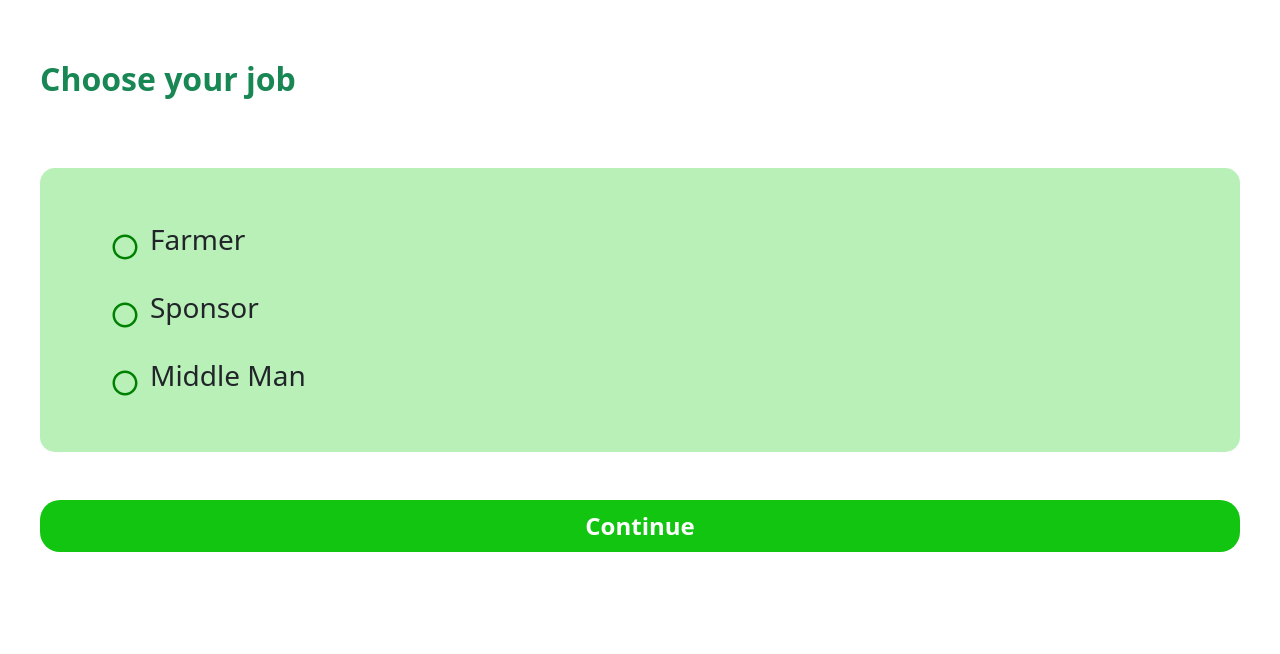
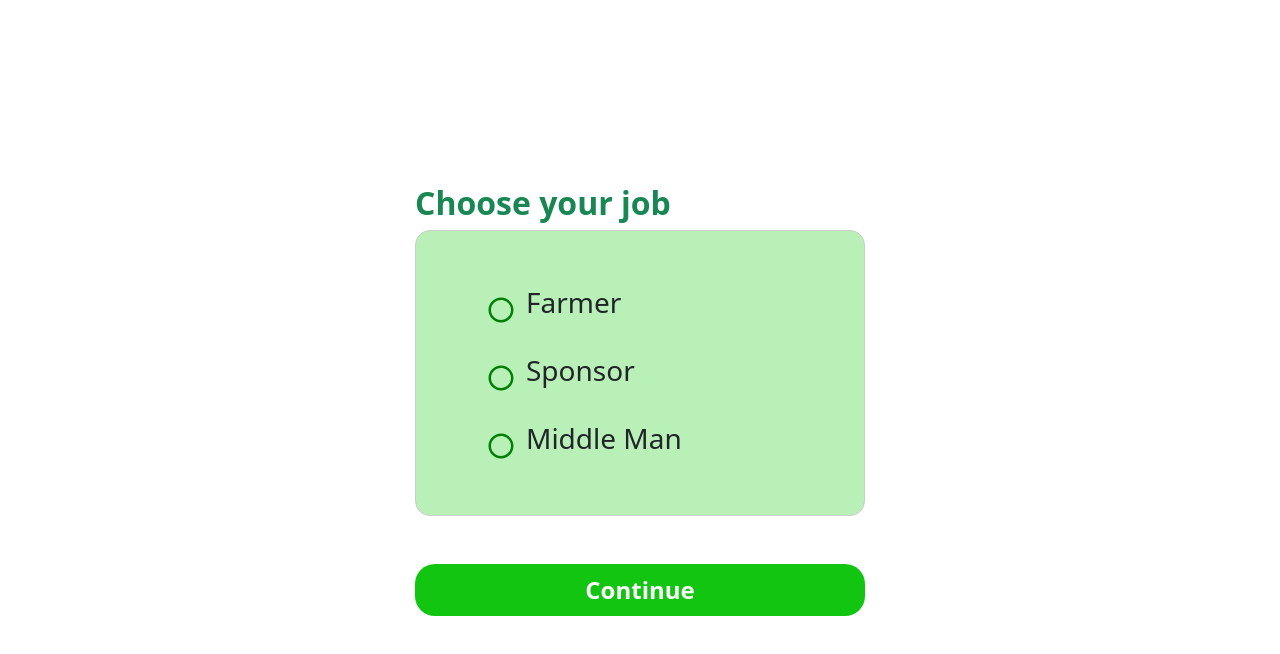
Before and after one commit to orestengabo0/IFP, a React (Vite) app: page / in a window 1280 px wide. Shown: the top 654 px of the page. Built offline with nearby package versions, Linux system fonts and the light colour scheme.

Commit message:
Creating Job Choice form for desktops

```diff
--- a/src/App.tsx
+++ b/src/App.tsx
@@ -1,5 +1,8 @@
 import React from 'react'
 import JobChoice from './components/JobChoice/JobChoice'
+import WelcomePage from './components/WelcomePage/WelcomePage'
+import SignupForm from './components/SignUp/SignUp'
+import Login from './components/Login/Login'
 
 const App = () => {
   return (
--- a/src/components/JobChoice/JobChoice.module.css
+++ b/src/components/JobChoice/JobChoice.module.css
@@ -1,9 +1,3 @@
-.jobChoice {
-  margin: 20px;
-  margin-top: 40px;
-  padding: 20px;
-}
-
 .inputGroup {
   display: flex;
   align-items: center;
@@ -46,3 +40,24 @@ p {
 .submitButton:hover {
   background-color: #2df02d;
 }
+
+.jobChoice {
+  margin: 0 auto;
+  padding: 20px;
+  min-height: 100vh;
+  display: flex;
+  align-items: center;
+  justify-content: center;
+}
+
+@media screen and (min-width: 550px) {
+  .jobChoiceForm {
+    border: 1px solid #ccc;
+    width: 450px;
+    margin: 0;
+  }
+
+  .submitButton {
+    max-width: 450px;
+  }
+}
--- a/src/components/JobChoice/JobChoice.tsx
+++ b/src/components/JobChoice/JobChoice.tsx
@@ -1,50 +1,63 @@
-import React, { useState } from 'react';
-import styles from './JobChoice.module.css';
+import React, { useState } from "react";
+import styles from "./JobChoice.module.css";
 import { MdRadioButtonChecked, MdRadioButtonUnchecked } from "react-icons/md";
 
 const JobChoice = () => {
   const [selectedJob, setSelectedJob] = useState<string | null>(null);
 
   const handleCheckBoxClick = (job: string) => {
-    setSelectedJob(job)
+    setSelectedJob(job);
   };
 
   return (
     <div className={styles.jobChoice}>
-      <h4 className='text-success fs-2 fw-bold'>Choose your job</h4>
+      <div>
+        <h4 className="text-success fs-2 fw-bold">Choose your job</h4>
         <form className={`jobChoiceForm ${styles.jobChoiceForm}`}>
-        <div className={styles.inputGroup} onClick={() => handleCheckBoxClick('Farmer')}>
+          <div
+            className={styles.inputGroup}
+            onClick={() => handleCheckBoxClick("Farmer")}
+          >
             <span className={styles.icon}>
-            {selectedJob === 'Farmer' ? (
+              {selectedJob === "Farmer" ? (
                 <MdRadioButtonChecked size={30} color="green" />
               ) : (
                 <MdRadioButtonUnchecked size={30} color="green" />
               )}
             </span>
-          <p className='fs-3'>Farmer</p>
+            <p className="fs-3">Farmer</p>
           </div>
-        <div className={styles.inputGroup} onClick={() => handleCheckBoxClick('Sponsor')}>
+          <div
+            className={styles.inputGroup}
+            onClick={() => handleCheckBoxClick("Sponsor")}
+          >
             <span className={styles.icon}>
-            {selectedJob ==='Sponsor' ? (
+              {selectedJob === "Sponsor" ? (
                 <MdRadioButtonChecked size={30} color="green" />
               ) : (
                 <MdRadioButtonUnchecked size={30} color="green" />
               )}
             </span>
-          <p className='fs-3'>Sponsor</p>
+            <p className="fs-3">Sponsor</p>
           </div>
-        <div className={styles.inputGroup} onClick={() => handleCheckBoxClick('Middle Man')}>
+          <div
+            className={styles.inputGroup}
+            onClick={() => handleCheckBoxClick("Middle Man")}
+          >
             <span className={styles.icon}>
-            {selectedJob === 'Middle Man' ? (
+              {selectedJob === "Middle Man" ? (
                 <MdRadioButtonChecked size={30} color="green" />
               ) : (
                 <MdRadioButtonUnchecked size={30} color="green" />
               )}
             </span>
-          <p className='fs-3'>Middle Man</p>
+            <p className="fs-3">Middle Man</p>
           </div>
         </form>
-        <button className={`${styles.submitButton} mt-5 fw-semibold fs-4`}>Continue</button>
+        <button className={`${styles.submitButton} mt-5 fw-semibold fs-4`}>
+          Continue
+        </button>
+      </div>
     </div>
   );
 };
--- a/src/components/SignUp/SignUp.tsx
+++ b/src/components/SignUp/SignUp.tsx
@@ -17,7 +17,7 @@ const SignupForm: React.FC = () => {
   return (
     <div className={styles.signupForm}>
       <p className="text-success fs-2 fw-bold text-right">Sign Up</p>
-      <p className="text-black fs-5">Welcome to the app</p>
+      <p className="text-black fs-5 mb-3">Welcome to the app</p>
       <form>
         <div className={styles.inputGroup}>
           <FaRegUser className={styles.icon} size={20} />
```
Lines whose indentation alone changed are shown as unchanged.
